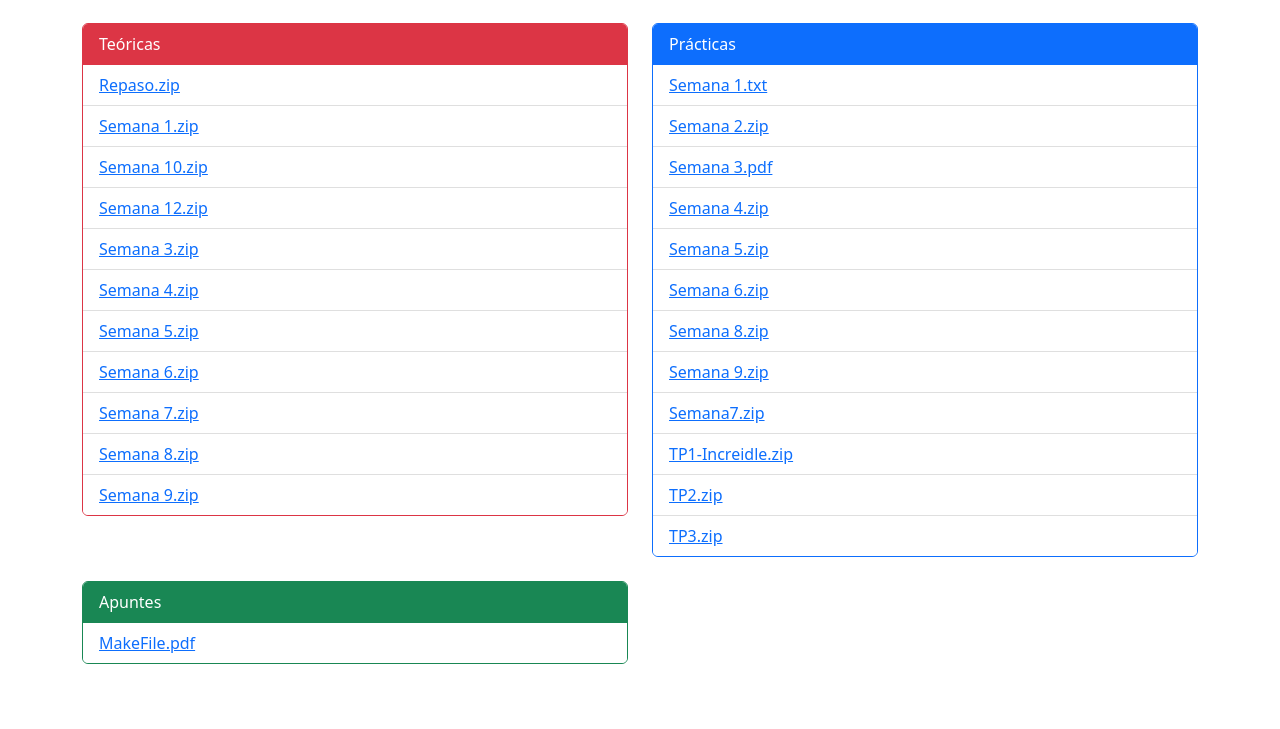
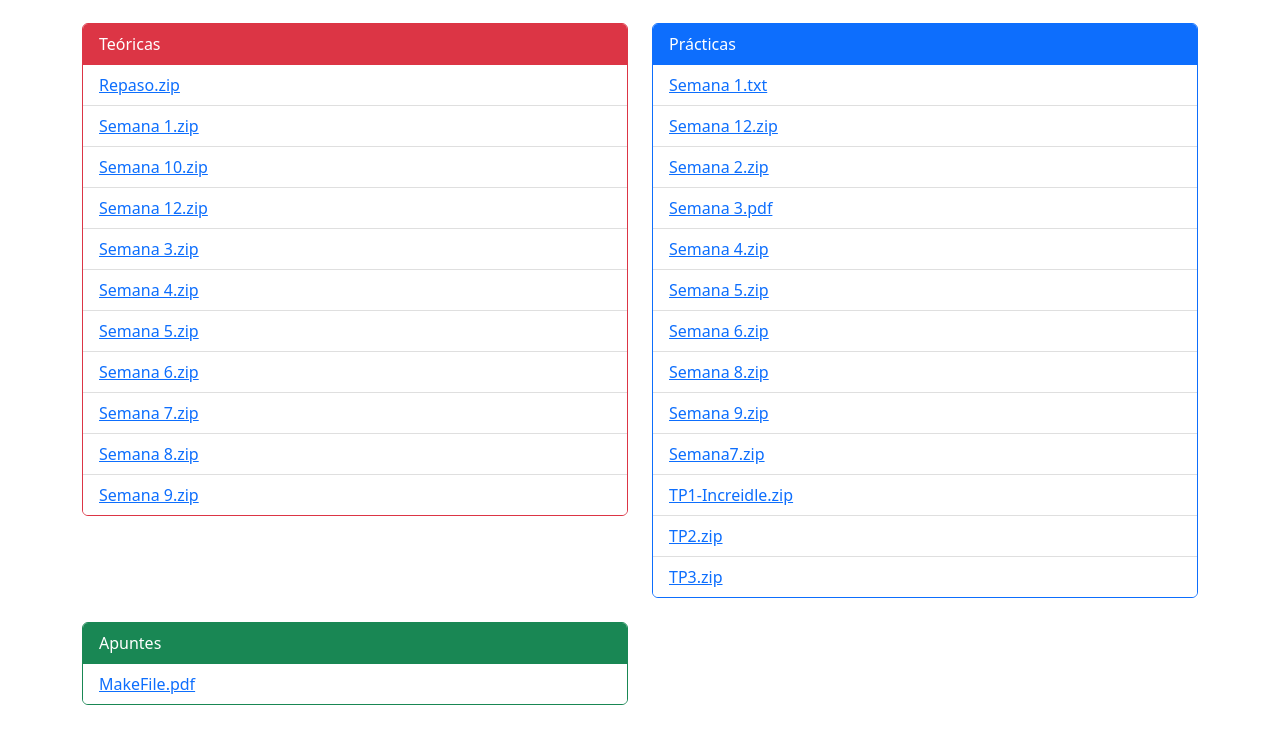
Before and after one commit to algo1camejo/material, a plain HTML site: page index.html in a window 1280 px wide. Shown: the part 121-850 px from the top of the page. Before the commit the page ends 809 px from the top, so only its background shows below. Drawn offline with nearby package versions, Linux system fonts and the light colour scheme.

Commit message:
Deploying to gh-pages from main 889cb2cd1c9f9f8bae116dd4bbdd8f93c9af2893

```diff
--- a/index.html
+++ b/index.html
@@ -56,6 +56,8 @@
 
 							<li class="list-group-item"><a href="material/practicas/Semana 1.txt" download>Semana 1.txt</a></li>
 
+							<li class="list-group-item"><a href="material/practicas/Semana 12.zip" download>Semana 12.zip</a></li>
+
 							<li class="list-group-item"><a href="material/practicas/Semana 2.zip" download>Semana 2.zip</a></li>
 
 							<li class="list-group-item"><a href="material/practicas/Semana 3.pdf" download>Semana 3.pdf</a></li>
```
Also changed, not shown: 1 other file.
